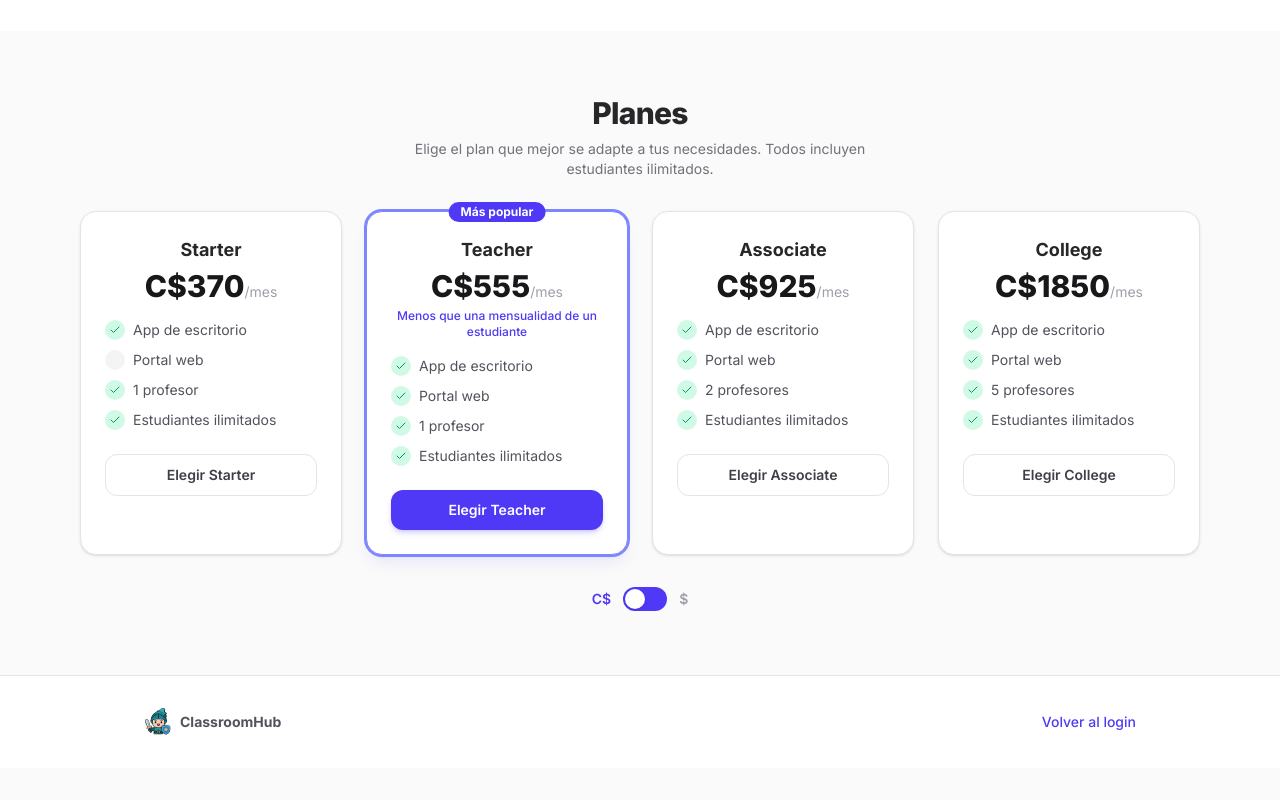
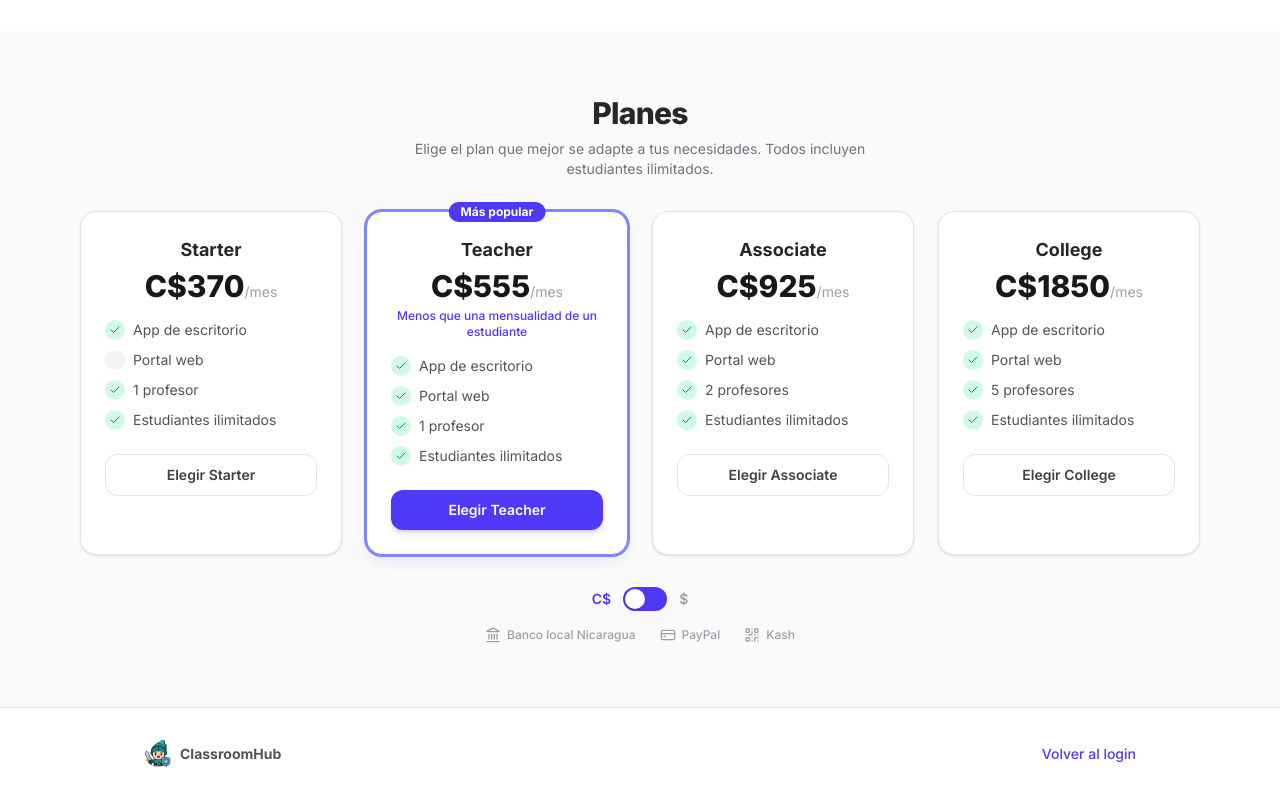
Before and after one commit to GeraldGlitch/classroomhub, a Next.js app: page /pricing in a window 1280 px wide. Shown: the part 2779-3579 px from the top of the page. Before the commit the page ends 3547 px from the top, so only its background shows below. Built offline with nearby package versions, Linux system fonts and the light colour scheme.

Commit message:
add payment methods to pricing page

```diff
--- a/app/pricing/page.tsx
+++ b/app/pricing/page.tsx
@@ -3,7 +3,7 @@
 import { useState } from "react"
 import Image from "next/image"
 import Link from "next/link"
-import { Clock, Target, BarChart3, Globe, ChevronRight, Check, Monitor, Smartphone } from "lucide-react"
+import { Clock, Target, BarChart3, Globe, ChevronRight, Check, Monitor, Smartphone, Landmark, CreditCard, QrCode } from "lucide-react"
 
 const USD_TO_NIO = 37
 
@@ -67,6 +67,12 @@ const plans = [
     teachers: "5 profesores",
     students: "Estudiantes ilimitados",
   },
+]
+
+const paymentMethods = [
+  { icon: Landmark, label: "Banco local Nicaragua" },
+  { icon: CreditCard, label: "PayPal" },
+  { icon: QrCode, label: "Kash" },
 ]
 
 const valueProps = [
@@ -335,7 +341,15 @@ export default function PricingPage() {
               />
             </button>
             <span className={`text-sm font-semibold ${currency === "$" ? "text-indigo-600 dark:text-indigo-400" : "text-zinc-400"}`}>$</span>
+          </div>
 
+          <div className="mt-4 flex animate-fade-in-up items-center justify-center gap-6" style={{ animationDelay: "350ms" }}>
+            {paymentMethods.map((m) => (
+              <div key={m.label} className="flex items-center gap-1.5 text-xs font-medium text-zinc-400 dark:text-zinc-500" title={m.label}>
+                <m.icon className="h-4 w-4 text-zinc-400 dark:text-zinc-500" />
+                <span className="hidden sm:inline">{m.label}</span>
+              </div>
+            ))}
           </div>
         </div>
       </section>
```
